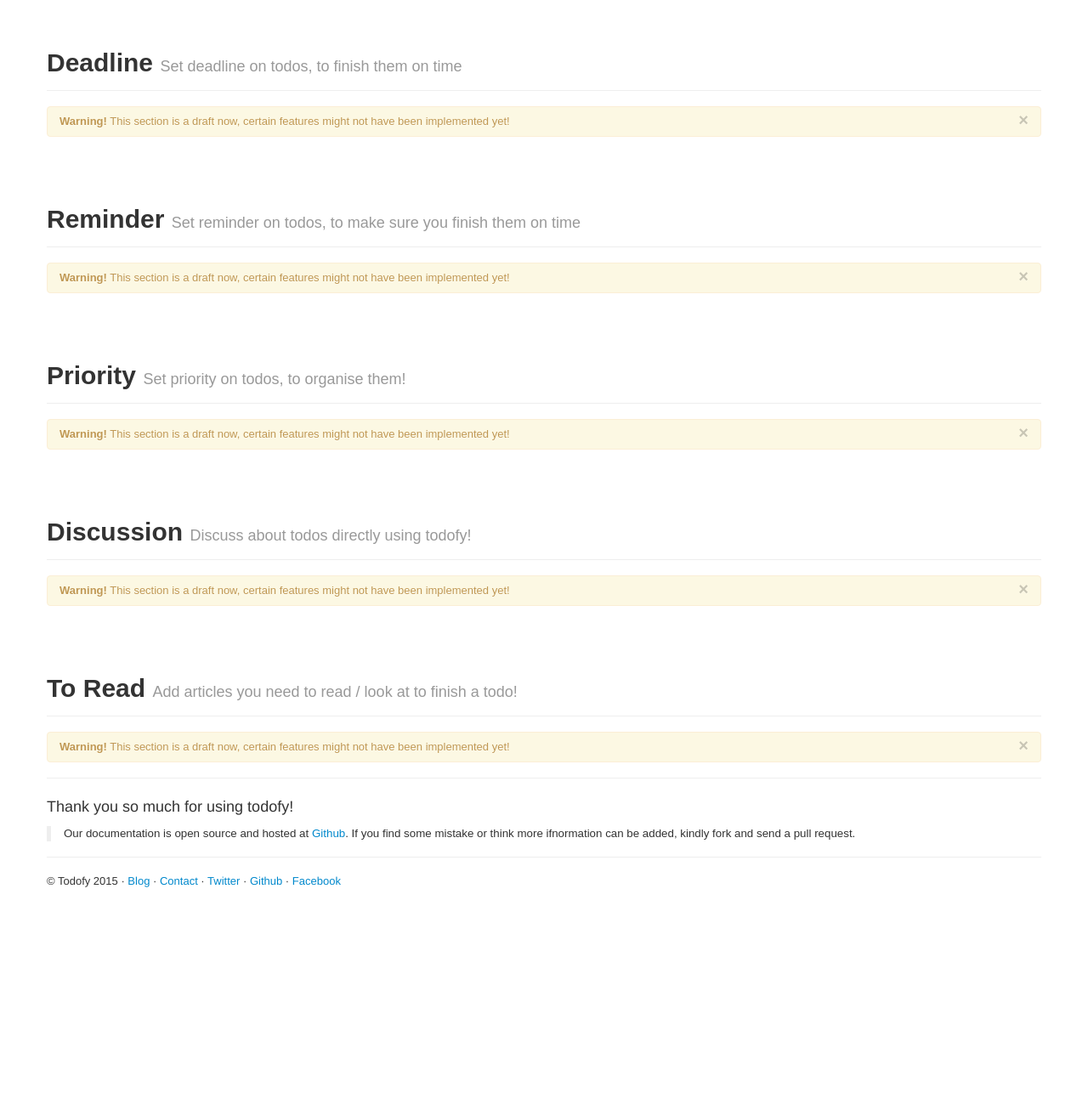
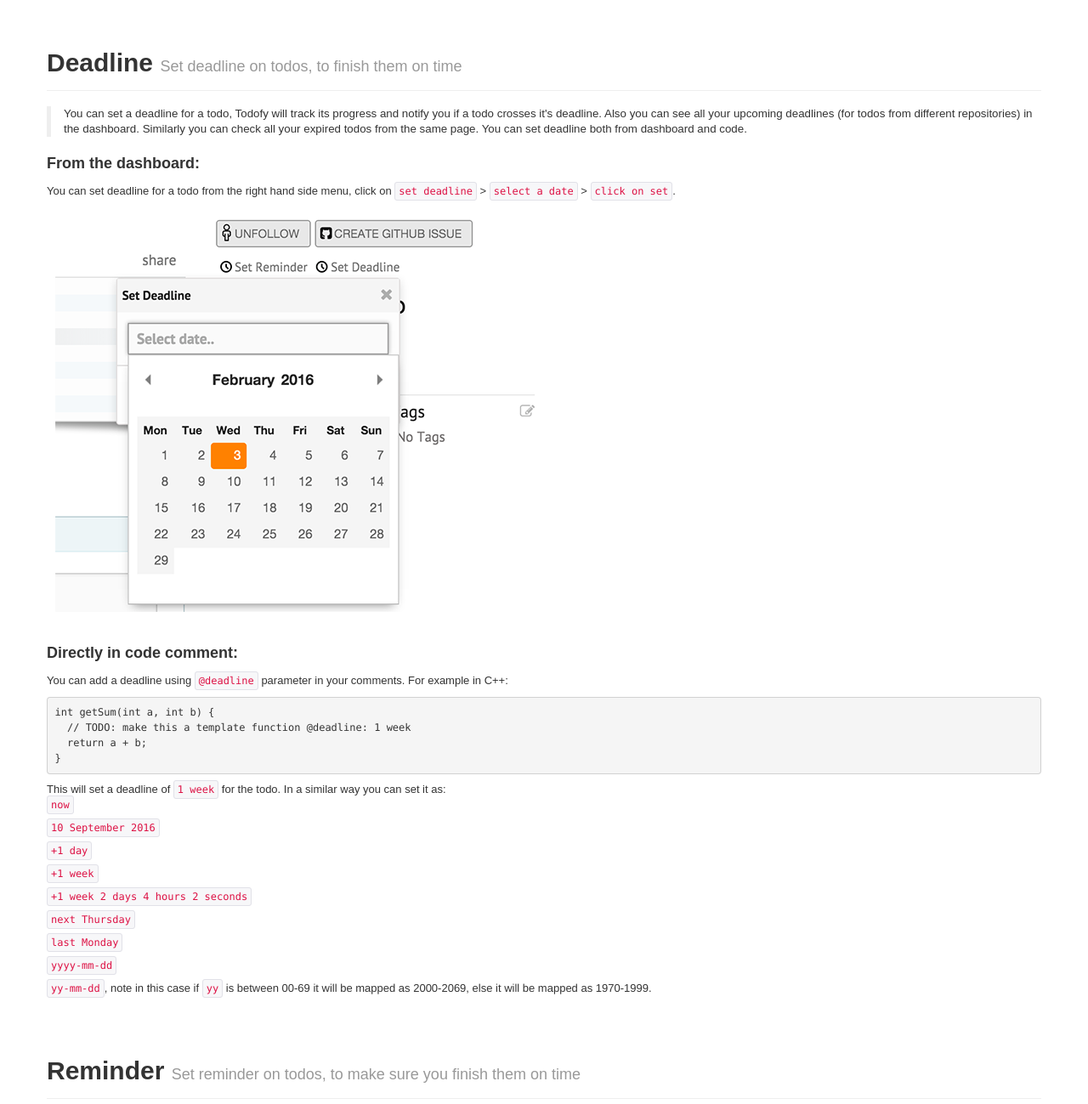
Before and after one commit to todofy/documentation, a plain HTML site: page index.html in a window 1280 px wide. Shown: the part 5761-7060 px from the top of the page at 85% size. Before the commit the page ends 6856 px from the top, so only its background shows below. Drawn offline with Linux system fonts and the light colour scheme.

Commit message:
information on deadline added

```diff
--- a/index.html
+++ b/index.html
@@ -370,10 +370,46 @@ int getSum(int a, int b) {
   <div class="page-header">
     <h1>Deadline <small>Set deadline on todos, to finish them on time</small></h1>
   </div>
-  <div class="alert">
-    <a class="close" data-dismiss="alert">×</a>
-    <strong>Warning!</strong> This section is a draft now, certain features might not have been implemented yet!
+  <blockquote>
+    You can set a deadline for a todo, Todofy will track its progress and notify you if a todo crosses it's deadline.
+    Also you can see all your upcoming deadlines (for todos from different repositories) in the dashboard. Similarly you
+    can check all your expired todos from the same page. You can set deadline both from dashboard and code.
+
+  </blockquote>
+
+  <h3> From the dashboard: </h3>
+  <div class="clearfix"></div>
+  You can set deadline for a todo from the right hand side menu, click on <code>set deadline</code>
+  > <code>select a date</code> > <code>click on set</code>.
+  <div style="margin: 10px">
+      <img src="./assets/img/deadline.png" alt="labels" style="max-width: 600px">
   </div>
+
+  <div class="clearfix"></div>
+  <div class="clearfix"></div>
+
+  <h3> Directly in code comment: </h3>
+  <div class="clearfix"></div>
+
+  You can add a deadline using <code>@deadline</code> parameter in your comments. For example in C++:
+  <div class="clearfix"></div>
+  <pre>
+int getSum(int a, int b) {
+  // TODO: make this a template function @deadline: 1 week
+  return a + b;
+}</pre>
+
+  This will set a deadline of <code>1 week</code> for the todo. In a similar way you can set it as:
+  <p><code>now</code></p>
+  <p><code>10 September 2016</code></p>
+  <p><code>+1 day</code></p>
+  <p><code>+1 week</code></p>
+  <p><code>+1 week 2 days 4 hours 2 seconds</code></p>
+  <p><code>next Thursday</code></p>
+  <p><code>last Monday</code></p>
+  <p><code>yyyy-mm-dd</code></p>
+  <p><code>yy-mm-dd</code>, note in this case if <code>yy</code> is between 00-69 it will be mapped as 2000-2069,
+  else it will be mapped as 1970-1999.</p>
 </section> <!-- deadline -->
 
 <section id="reminder">
```
Also changed, not shown: assets/img/deadline.png (added).
